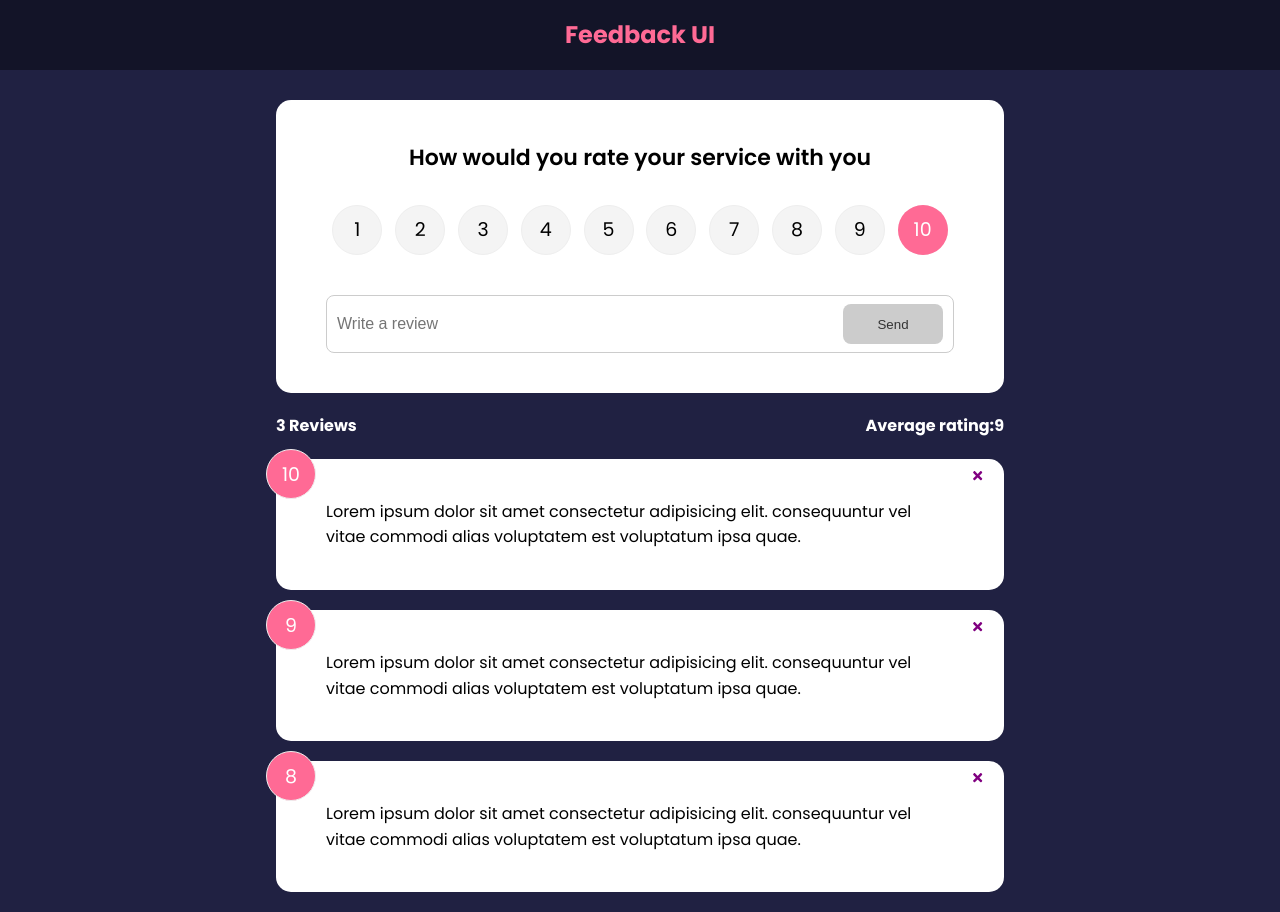
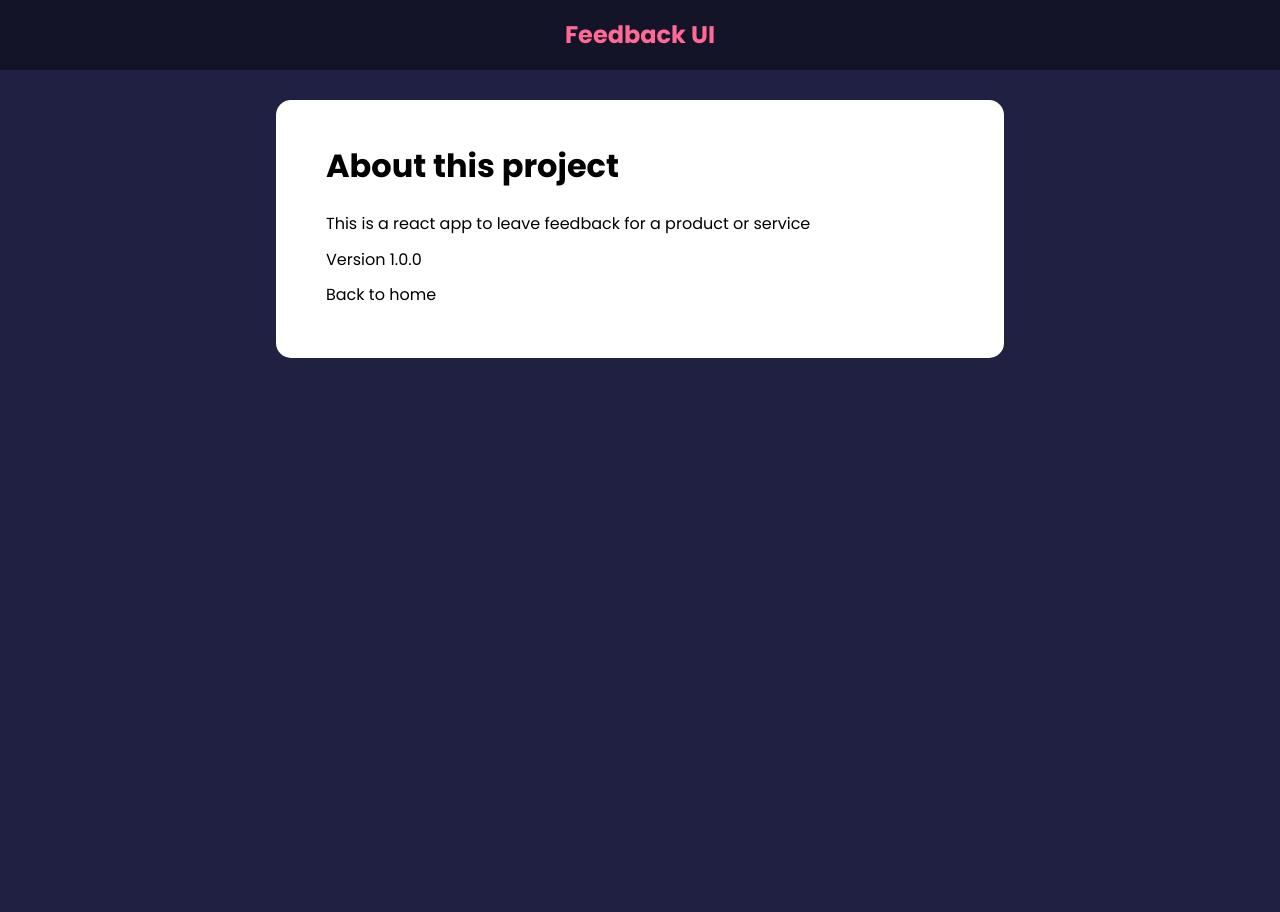
Before and after one commit to gangaprasadmohite/feedback-app, a React (Create React App) app: page /about in a window 1280 px wide. After the commit the page ends 800 px from the top, so only its background shows below. Built offline with nearby package versions, Linux system fonts and the light colour scheme; the HTML template or start-up script is replaced by a standard one.

Commit message:
Added routing

```diff
--- a/src/App.js
+++ b/src/App.js
@@ -1,10 +1,12 @@
 import React, { useState } from 'react';
 import { v4 as uuidv4 } from 'uuid';
+import { BrowserRouter as Router, Route, Routes } from 'react-router-dom';
 import Header from './components/Header';
 import FeedbackList from './components/FeedbackList';
 import FeedbackData from './data/FeedbackData';
 import FeedbackStats from './components/FeedbackStats';
 import FeedbackForm from './components/FeedbackForm';
+import AboutPage from './pages/AboutPage';
 
 function App() {
   const [feedback, setFeedback] = useState(FeedbackData);
@@ -21,12 +23,29 @@
   };
   return (
     <React.Fragment>
-      <Header />
-      <div className="container">
-        <FeedbackForm handleAdd={addFeedback} />
-        <FeedbackStats feedback={feedback} />
-        <FeedbackList feedback={feedback} handleDelete={deleteFeedback} />
-      </div>
+      <Router>
+        <Header />
+        <div className="container">
+          <Routes>
+            <Route
+              exact
+              path="/"
+              element={
+                <>
+                  <FeedbackForm handleAdd={addFeedback} />
+                  <FeedbackStats feedback={feedback} />
+                  <FeedbackList
+                    feedback={feedback}
+                    handleDelete={deleteFeedback}
+                  />
+                </>
+              }
+            ></Route>
+
+            <Route path="/about" element={<AboutPage />} />
+          </Routes>
+        </div>
+      </Router>
     </React.Fragment>
   );
 }
--- /dev/null
+++ b/src/pages/AboutPage.jsx
@@ -0,0 +1,19 @@
+import React from 'react';
+import Card from '../components/shared/Card';
+
+function AboutPage() {
+  return (
+    <Card>
+      <div className="about">
+        <h1>About this project</h1>
+        <p>This is a react app to leave feedback for a product or service</p>
+        <p>Version 1.0.0</p>
+        <p>
+          <a href="/"></a>Back to home
+        </p>
+      </div>
+    </Card>
+  );
+}
+
+export default AboutPage;
```
